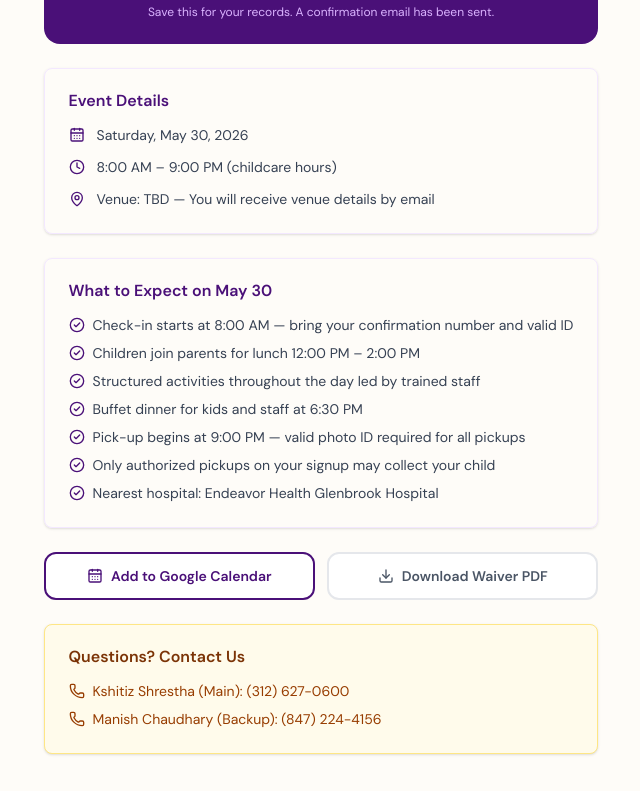
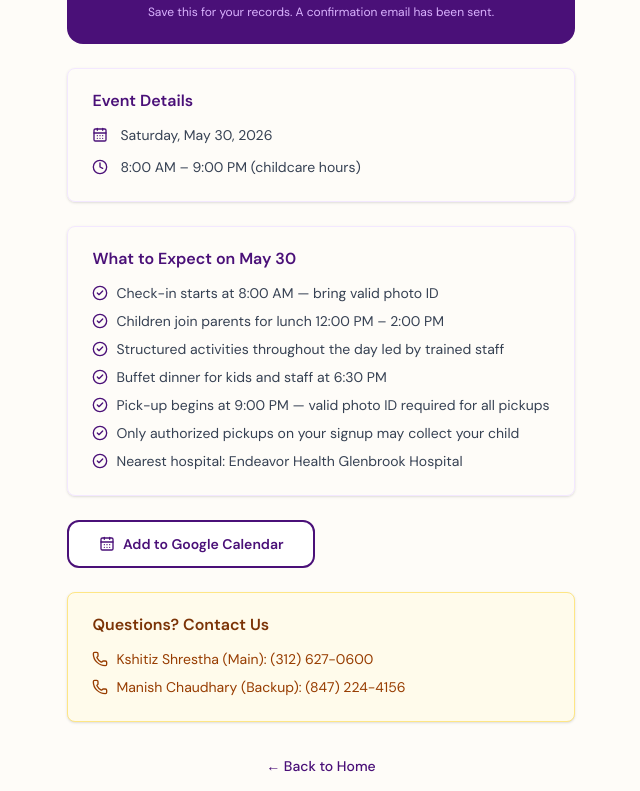
Before and after one commit to WaveResolutions/hes-registration, a Next.js app: page /register/success in a window 1280 px wide. Shown: the part 456-1247 px from the top of the page, without its empty margins (319-959 px from the left). Built offline with nearby package versions, Linux system fonts and the light colour scheme; a web font is replaced by a local one.

Commit message:
Shorten confirmation numbers, remove PDF button and venue TBD from success page

```diff
--- a/src/app/api/register/route.ts
+++ b/src/app/api/register/route.ts
@@ -19,7 +19,8 @@ export async function POST(req: NextRequest) {
     const { parent, children, authorizedPickups, waiver, payment } = body;
 
     const isFree = !payment?.method || payment.method === 'FREE';
-    const amountCents = 0; // Free registration
+    const amountCents = 0;
+    const confirmationNumber = 'HES-' + Math.random().toString(36).slice(2, 8).toUpperCase();
 
     // Upload signature if drawn
     let signatureUrl: string | undefined;
@@ -31,6 +32,7 @@ export async function POST(req: NextRequest) {
 
     const registration = await prisma.registration.create({
       data: {
+        confirmationNumber,
         parentFirstName: parent.parentFirstName,
         parentLastName: parent.parentLastName,
         relationship: parent.relationship,
--- a/src/app/register/success/page.tsx
+++ b/src/app/register/success/page.tsx
@@ -4,7 +4,7 @@ import { useSearchParams } from 'next/navigation';
 import Link from 'next/link';
 import { Suspense } from 'react';
 import Image from 'next/image';
-import { CheckCircle2, CalendarDays, Clock, Phone, Download, MapPin } from 'lucide-react';
+import { CheckCircle2, CalendarDays, Clock, Phone } from 'lucide-react';
 import { Card, CardContent } from '@/components/ui/card';
 
 function SuccessContent() {
@@ -63,10 +63,6 @@ function SuccessContent() {
               <Clock className="w-4 h-4 text-[#4A1078] shrink-0" />
               <span>8:00 AM &ndash; 9:00 PM (childcare hours)</span>
             </div>
-            <div className="flex items-center gap-3 text-sm text-gray-700">
-              <MapPin className="w-4 h-4 text-[#4A1078] shrink-0" />
-              <span>Venue: TBD &mdash; You will receive venue details by email</span>
-            </div>
           </CardContent>
         </Card>
 
@@ -76,7 +72,7 @@ function SuccessContent() {
             <h3 className="font-semibold text-[#4A1078] mb-3">What to Expect on May 30</h3>
             <ul className="space-y-2 text-sm text-gray-700">
               {[
-                'Check-in starts at 8:00 AM — bring your confirmation number and valid ID',
+                'Check-in starts at 8:00 AM — bring valid photo ID',
                 'Children join parents for lunch 12:00 PM – 2:00 PM',
                 'Structured activities throughout the day led by trained staff',
                 'Buffet dinner for kids and staff at 6:30 PM',
@@ -102,12 +98,6 @@ function SuccessContent() {
             className="flex items-center justify-center gap-2 bg-white border-2 border-[#4A1078] text-[#4A1078] px-4 py-3 rounded-xl font-semibold text-sm hover:bg-[#EDE0F5] transition-colors"
           >
             <CalendarDays className="w-4 h-4" /> Add to Google Calendar
-          </a>
-          <a
-            href={`/api/register/waiver-pdf?conf=${conf}`}
-            className="flex items-center justify-center gap-2 bg-white border-2 border-gray-200 text-gray-600 px-4 py-3 rounded-xl font-semibold text-sm hover:bg-gray-50 transition-colors"
-          >
-            <Download className="w-4 h-4" /> Download Waiver PDF
           </a>
         </div>
 
```
